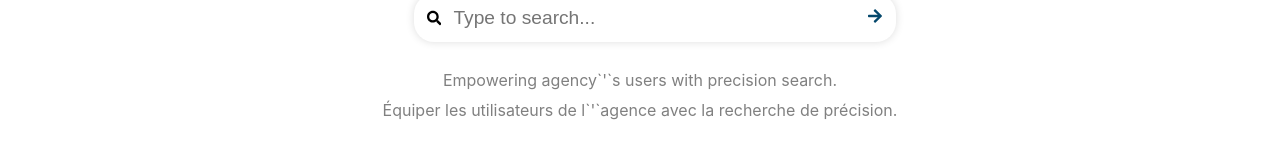
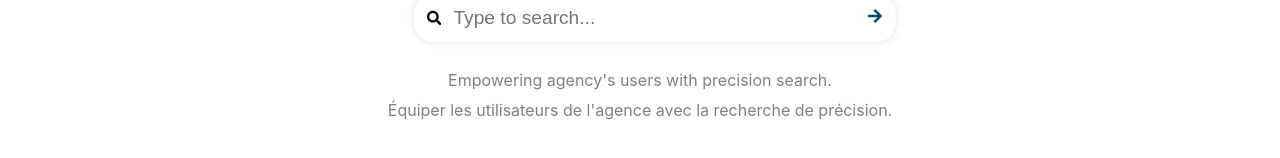
Before and after one commit to ai-cfia/finesse-frontend, a React (Create React App) app: page / in a window 1280 px wide. Shown: the part 484-642 px from the top of the page. Built offline with nearby package versions, Linux system fonts and the light colour scheme; no server answers.

Commit message:
Fixing apostrophe

```diff
--- a/src/pages/home/Home.tsx
+++ b/src/pages/home/Home.tsx
@@ -63,9 +63,9 @@ const Home: React.FC = () => {
           color: "grey",
         }}
       >
-        <text>Empowering agency`&apos;`s users with precision search.</text>
+        <text>Empowering agency&apos;s users with precision search.</text>
         <text style={{ marginTop: 10 }}>
-          Équiper les utilisateurs de l`&apos;`agence avec la recherche de
+          Équiper les utilisateurs de l&apos;agence avec la recherche de
           précision.
         </text>
       </div>
```
